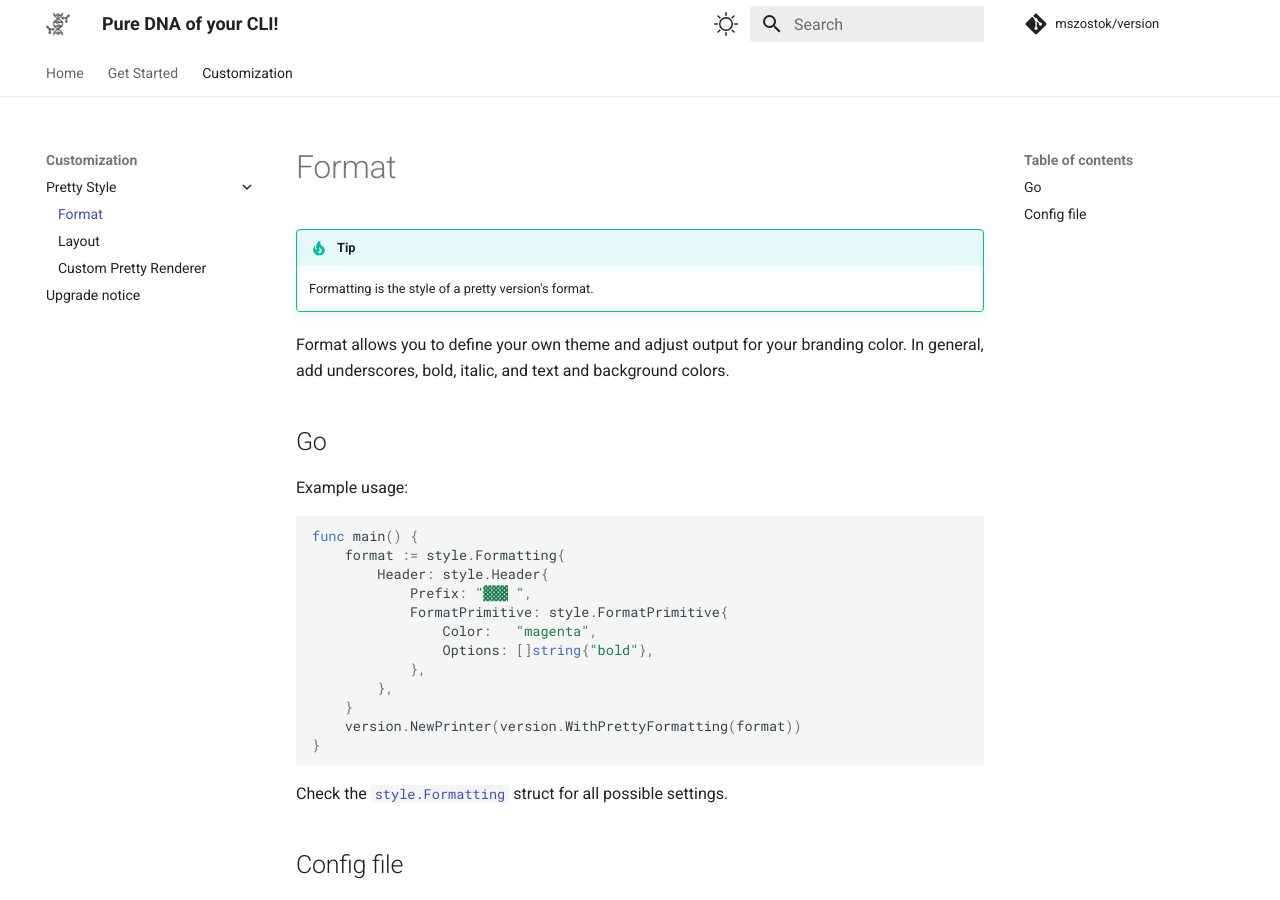
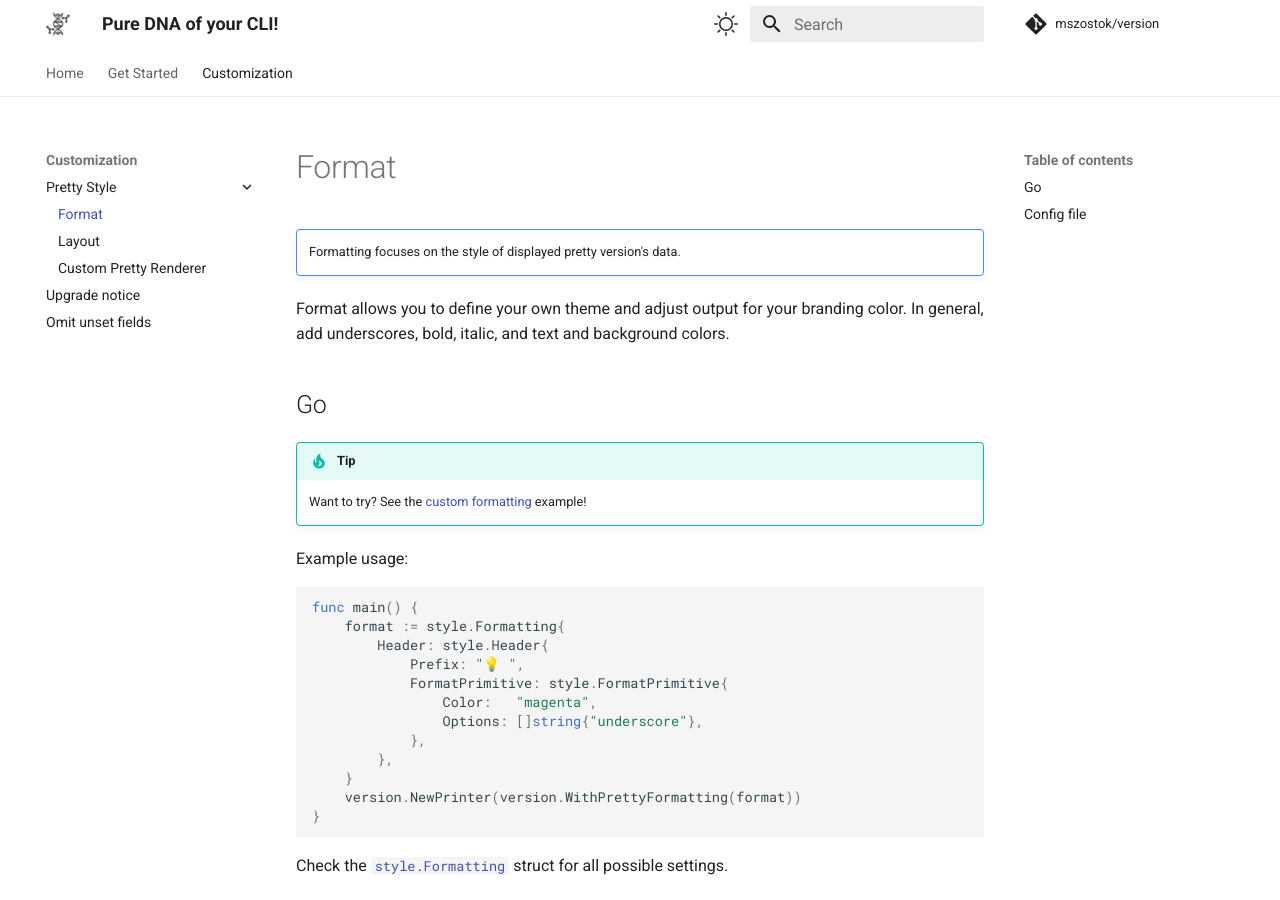
Before and after one commit to mszostok/version, an MkDocs documentation site: the page built from docs/customization/pretty/format.md, in a window 1280 px wide and 900 px high. Built offline with MkDocs 1.6.1 and Material for MkDocs 9.7.7, drawn with Linux system fonts in a browser that asks for light colours; comment, search, counter and statistics services are not loaded.

Commit message:
Add omit empty example, add links to examples in customization docs

````diff
--- a/docs/customization/pretty/format.md
+++ b/docs/customization/pretty/format.md
@@ -1,11 +1,15 @@
 # Format
 
-!!! tip
-    Formatting is the style of a pretty version's format.
+!!! note ""
+    Formatting focuses on the style of displayed pretty version's data.
 
 Format allows you to define your own theme and adjust output for your branding color. In general, add underscores, bold, italic, and text and background colors.
 
 ## Go
+
+!!! tip
+
+    Want to try? See the [custom formatting](/examples#custom-formatting) example!
 
 Example usage:
 
@@ -13,10 +17,10 @@ Example usage:
 func main() {
 	format := style.Formatting{
 		Header: style.Header{
-			Prefix: "▓▓▓ ",
+			Prefix: "💡 ",
 			FormatPrimitive: style.FormatPrimitive{
 				Color:   "magenta",
-				Options: []string{"bold"},
+				Options: []string{"underscore"},
 			},
 		},
 	}
@@ -25,6 +29,7 @@ func main() {
 ```
 
 Check the [`style.Formatting`](https://github.com/mszostok/version/blob/main/style/formatting.go#L4) struct for all possible settings.
+
 
 ## Config file
 
--- a/mkdocs.yml
+++ b/mkdocs.yml
@@ -73,6 +73,7 @@ nav:
           - customization/pretty/custom-renderer.md
       - Upgrade notice:
           - customization/upgrade-notice/index.md
+      - Omit unset fields: customization/omit-unset.md
 
 extra:
   social:
````
Also changed, not shown: docs/customization/omit-unset.md (added, +26 -0 lines), docs/customization/pretty/custom-renderer.md (+5 -1 lines), docs/customization/pretty/layout.md (+6 -2 lines), 1 other file.
